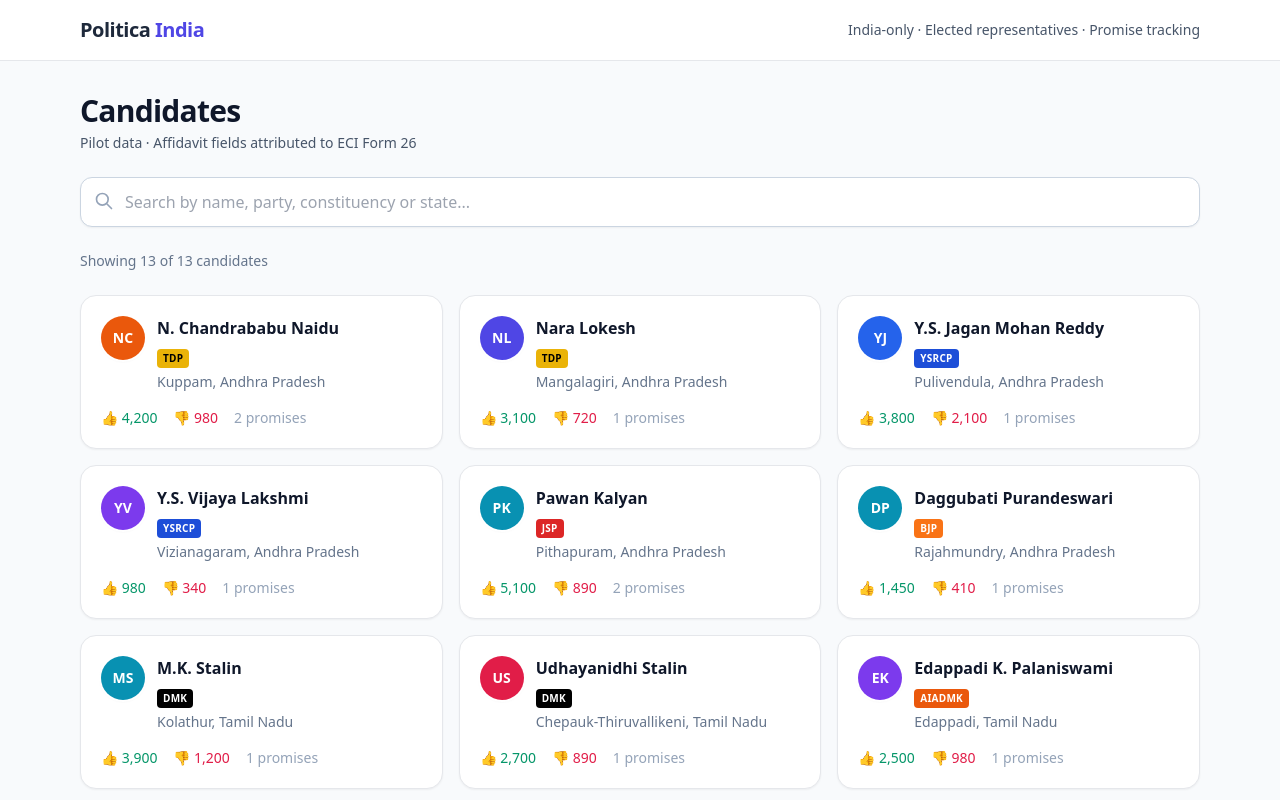
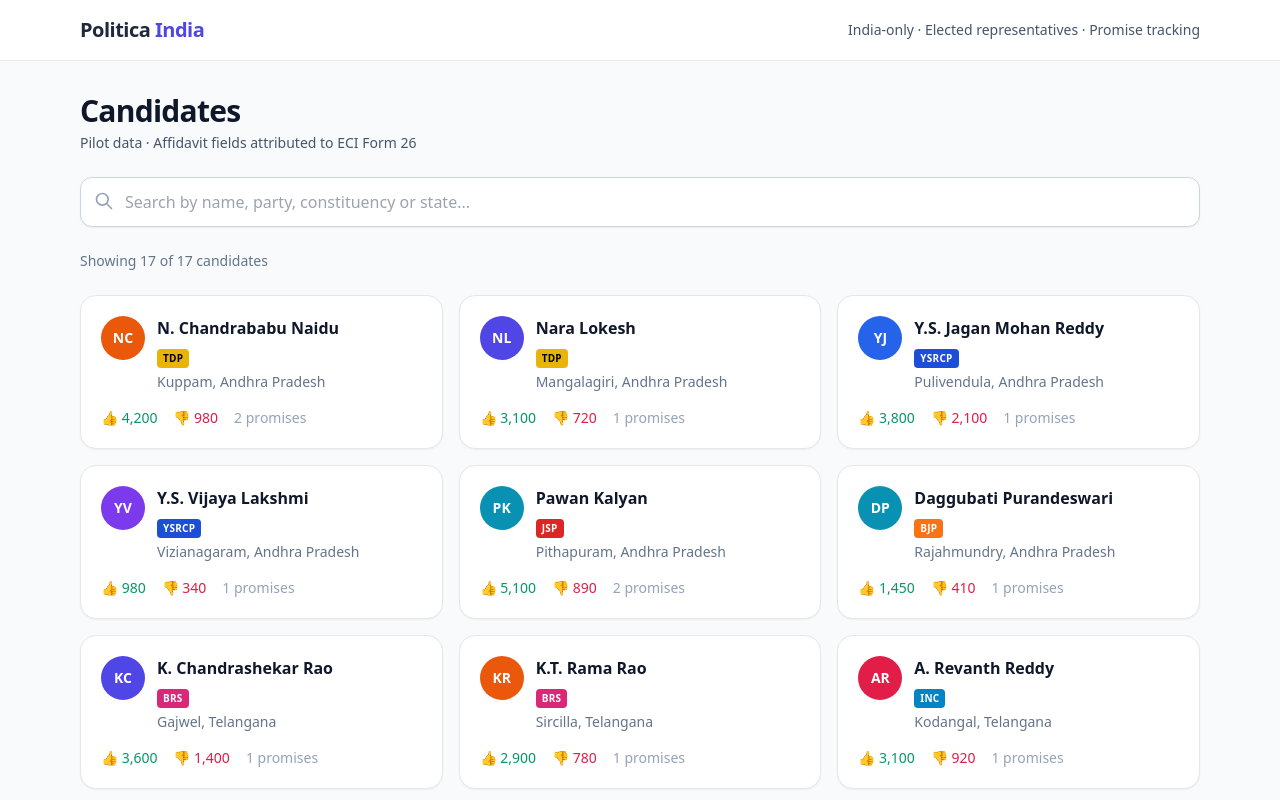
Before and after one commit to Rudhra6467/politica-india, a Next.js app: page /candidates in a window 1280 px wide. Shown: the top 800 px of the page. Built offline with nearby package versions, Linux system fonts and the light colour scheme.

Commit message:
Add Telangana to South India pilot (BRS, INC, BJP) with leader-first ordering

```diff
--- a/src/data/pilot-candidates.ts
+++ b/src/data/pilot-candidates.ts
@@ -1,5 +1,6 @@
 /**
- * Pilot seed data — South India focus (Andhra Pradesh, Tamil Nadu, Karnataka)
+ * Pilot seed data — South India focus
+ * Andhra Pradesh · Tamil Nadu · Karnataka · Telangana
  * Illustrative placeholders for UI/feel testing.
  * Real data will come from ECI Form 26 + attribution.
  *
@@ -47,7 +48,7 @@ export interface PilotCandidate {
   affidavitYear?: string;
   photoUrl?: string;
   lastUpdated?: string;
-  sortOrder?: number; // lower = higher priority (leaders first)
+  sortOrder?: number;
   promises: PilotPromise[];
   likes: number;
   dislikes: number;
@@ -55,7 +56,6 @@ export interface PilotCandidate {
 
 export const pilotCandidates: PilotCandidate[] = [
   // ==================== ANDHRA PRADESH ====================
-  // TDP
   {
     id: "ap-tdp-01",
     name: "N. Chandrababu Naidu",
@@ -77,27 +77,8 @@ export const pilotCandidates: PilotCandidate[] = [
     likes: 4200,
     dislikes: 980,
     promises: [
-      {
-        id: "ap-p-01",
-        title: "Rebuild Amaravati as the capital with renewed focus",
-        sourceNote: "Campaign & public statements",
-        announcedDate: "2024",
-        status: "IN_PROGRESS",
-        evidenceNote: "Multiple public statements and early administrative steps reported.",
-        lastChecked: "2026-08-01",
-        likes: 2100,
-        dislikes: 640,
-      },
-      {
-        id: "ap-p-02",
-        title: "Strengthen irrigation and farmer support systems",
-        sourceNote: "Manifesto themes",
-        announcedDate: "2024",
-        status: "IN_PROGRESS",
-        lastChecked: "2026-07-28",
-        likes: 1850,
-        dislikes: 310,
-      },
+      { id: "ap-p-01", title: "Rebuild Amaravati as the capital with renewed focus", sourceNote: "Campaign & public statements", announcedDate: "2024", status: "IN_PROGRESS", evidenceNote: "Multiple public statements and early administrative steps reported.", lastChecked: "2026-08-01", likes: 2100, dislikes: 640 },
+      { id: "ap-p-02", title: "Strengthen irrigation and farmer support systems", sourceNote: "Manifesto themes", announcedDate: "2024", status: "IN_PROGRESS", lastChecked: "2026-07-28", likes: 1850, dislikes: 310 },
     ],
   },
   {
@@ -121,19 +102,9 @@ export const pilotCandidates: PilotCandidate[] = [
     likes: 3100,
     dislikes: 720,
     promises: [
-      {
-        id: "ap-p-03",
-        title: "Skill development and employment push for youth",
-        sourceNote: "Campaign focus",
-        announcedDate: "2024",
-        status: "IN_PROGRESS",
-        lastChecked: "2026-07-30",
-        likes: 1420,
-        dislikes: 210,
-      },
+      { id: "ap-p-03", title: "Skill development and employment push for youth", sourceNote: "Campaign focus", announcedDate: "2024", status: "IN_PROGRESS", lastChecked: "2026-07-30", likes: 1420, dislikes: 210 },
     ],
   },
-  // YSRCP
   {
     id: "ap-ysrcp-01",
     name: "Y.S. Jagan Mohan Reddy",
@@ -155,16 +126,7 @@ export const pilotCandidates: PilotCandidate[] = [
     likes: 3800,
     dislikes: 2100,
     promises: [
-      {
-        id: "ap-p-04",
-        title: "Continue major welfare schemes with strengthened delivery",
-        sourceNote: "Campaign announcements",
-        announcedDate: "2024",
-        status: "IN_PROGRESS",
-        lastChecked: "2026-08-02",
-        likes: 1950,
-        dislikes: 880,
-      },
+      { id: "ap-p-04", title: "Continue major welfare schemes with strengthened delivery", sourceNote: "Campaign announcements", announcedDate: "2024", status: "IN_PROGRESS", lastChecked: "2026-08-02", likes: 1950, dislikes: 880 },
     ],
   },
   {
@@ -188,19 +150,9 @@ export const pilotCandidates: PilotCandidate[] = [
     likes: 980,
     dislikes: 340,
     promises: [
-      {
-        id: "ap-p-05",
-        title: "Strengthen local health and education infrastructure",
-        sourceNote: "Campaign themes",
-        announcedDate: "2024",
-        status: "NOT_STARTED",
-        lastChecked: "2026-07-20",
-        likes: 420,
-        dislikes: 95,
-      },
+      { id: "ap-p-05", title: "Strengthen local health and education infrastructure", sourceNote: "Campaign themes", announcedDate: "2024", status: "NOT_STARTED", lastChecked: "2026-07-20", likes: 420, dislikes: 95 },
     ],
   },
-  // Jana Sena
   {
     id: "ap-jsp-01",
     name: "Pawan Kalyan",
@@ -222,29 +174,10 @@ export const pilotCandidates: PilotCandidate[] = [
     likes: 5100,
     dislikes: 890,
     promises: [
-      {
-        id: "ap-p-06",
-        title: "Focus on social justice and transparent governance",
-        sourceNote: "Public statements & campaign",
-        announcedDate: "2024",
-        status: "IN_PROGRESS",
-        lastChecked: "2026-08-03",
-        likes: 2400,
-        dislikes: 320,
-      },
-      {
-        id: "ap-p-07",
-        title: "Support for farmers and youth employment",
-        sourceNote: "Campaign themes",
-        announcedDate: "2024",
-        status: "IN_PROGRESS",
-        lastChecked: "2026-07-29",
-        likes: 1980,
-        dislikes: 270,
-      },
+      { id: "ap-p-06", title: "Focus on social justice and transparent governance", sourceNote: "Public statements & campaign", announcedDate: "2024", status: "IN_PROGRESS", lastChecked: "2026-08-03", likes: 2400, dislikes: 320 },
+      { id: "ap-p-07", title: "Support for farmers and youth employment", sourceNote: "Campaign themes", announcedDate: "2024", status: "IN_PROGRESS", lastChecked: "2026-07-29", likes: 1980, dislikes: 270 },
     ],
   },
-  // BJP (AP)
   {
     id: "ap-bjp-01",
     name: "Daggubati Purandeswari",
@@ -266,21 +199,109 @@ export const pilotCandidates: PilotCandidate[] = [
     likes: 1450,
     dislikes: 410,
     promises: [
-      {
-        id: "ap-p-08",
-        title: "Push central schemes implementation in the constituency",
-        sourceNote: "Campaign focus",
-        announcedDate: "2024",
-        status: "IN_PROGRESS",
-        lastChecked: "2026-07-25",
-        likes: 680,
-        dislikes: 140,
-      },
+      { id: "ap-p-08", title: "Push central schemes implementation in the constituency", sourceNote: "Campaign focus", announcedDate: "2024", status: "IN_PROGRESS", lastChecked: "2026-07-25", likes: 680, dislikes: 140 },
+    ],
+  },
+
+  // ==================== TELANGANA ====================
+  {
+    id: "tg-brs-01",
+    name: "K. Chandrashekar Rao",
+    party: "Bharat Rashtra Samithi",
+    partyAbbr: "BRS",
+    constituency: "Gajwel",
+    state: "Telangana",
+    electionType: "Assembly",
+    electionYear: 2023,
+    age: 70,
+    education: "Graduate",
+    profession: "Politician",
+    totalAssets: "₹50+ Crore (illustrative)",
+    criminalCases: 0,
+    affidavitPdfUrl: "https://affidavit.eci.gov.in/",
+    affidavitYear: "2023",
+    lastUpdated: "2026-08-10",
+    sortOrder: 1,
+    likes: 3600,
+    dislikes: 1400,
+    promises: [
+      { id: "tg-p-01", title: "Continue focus on irrigation and farm support legacy schemes", sourceNote: "Party platform", announcedDate: "2023", status: "IN_PROGRESS", lastChecked: "2026-07-28", likes: 1600, dislikes: 480 },
+    ],
+  },
+  {
+    id: "tg-brs-02",
+    name: "K.T. Rama Rao",
+    party: "Bharat Rashtra Samithi",
+    partyAbbr: "BRS",
+    constituency: "Sircilla",
+    state: "Telangana",
+    electionType: "Assembly",
+    electionYear: 2023,
+    age: 47,
+    education: "MBA",
+    profession: "Politician",
+    totalAssets: "₹25+ Crore (illustrative)",
+    criminalCases: 0,
+    affidavitPdfUrl: "https://affidavit.eci.gov.in/",
+    affidavitYear: "2023",
+    lastUpdated: "2026-08-09",
+    sortOrder: 2,
+    likes: 2900,
+    dislikes: 780,
+    promises: [
+      { id: "tg-p-02", title: "Urban development and IT/industry growth focus", sourceNote: "Public positions", announcedDate: "2023–2024", status: "IN_PROGRESS", lastChecked: "2026-07-30", likes: 1250, dislikes: 290 },
+    ],
+  },
+  {
+    id: "tg-inc-01",
+    name: "A. Revanth Reddy",
+    party: "Indian National Congress",
+    partyAbbr: "INC",
+    constituency: "Kodangal",
+    state: "Telangana",
+    electionType: "Assembly",
+    electionYear: 2023,
+    age: 55,
+    education: "Graduate",
+    profession: "Politician",
+    totalAssets: "₹20+ Crore (illustrative)",
+    criminalCases: 0,
+    affidavitPdfUrl: "https://affidavit.eci.gov.in/",
+    affidavitYear: "2023",
+    lastUpdated: "2026-08-11",
+    sortOrder: 1,
+    likes: 3100,
+    dislikes: 920,
+    promises: [
+      { id: "tg-p-03", title: "Implement six guarantees and welfare delivery", sourceNote: "Government agenda", announcedDate: "2023–2024", status: "IN_PROGRESS", lastChecked: "2026-08-02", likes: 1550, dislikes: 410 },
+    ],
+  },
+  {
+    id: "tg-bjp-01",
+    name: "Bandi Sanjay Kumar",
+    party: "Bharatiya Janata Party",
+    partyAbbr: "BJP",
+    constituency: "Karimnagar",
+    state: "Telangana",
+    electionType: "Lok Sabha",
+    electionYear: 2024,
+    age: 53,
+    education: "Graduate",
+    profession: "Politician",
+    totalAssets: "₹10+ Crore (illustrative)",
+    criminalCases: 0,
+    affidavitPdfUrl: "https://affidavit.eci.gov.in/",
+    affidavitYear: "2024",
+    lastUpdated: "2026-08-07",
+    sortOrder: 2,
+    likes: 1750,
+    dislikes: 560,
+    promises: [
+      { id: "tg-p-04", title: "Strengthen central scheme reach and local development", sourceNote: "Campaign themes", announcedDate: "2024", status: "IN_PROGRESS", lastChecked: "2026-07-25", likes: 720, dislikes: 180 },
     ],
   },
 
   // ==================== TAMIL NADU ====================
-  // DMK
   {
     id: "tn-dmk-01",
     name: "M.K. Stalin",
@@ -302,16 +323,7 @@ export const pilotCandidates: PilotCandidate[] = [
     likes: 3900,
     dislikes: 1200,
     promises: [
-      {
-        id: "tn-p-01",
-        title: "Strengthen social welfare and education schemes",
-        sourceNote: "Government & party agenda",
-        announcedDate: "2021–2024",
-        status: "IN_PROGRESS",
-        lastChecked: "2026-08-01",
-        likes: 1800,
-        dislikes: 420,
-      },
+      { id: "tn-p-01", title: "Strengthen social welfare and education schemes", sourceNote: "Government & party agenda", announcedDate: "2021–2024", status: "IN_PROGRESS", lastChecked: "2026-08-01", likes: 1800, dislikes: 420 },
     ],
   },
   {
@@ -335,19 +347,9 @@ export const pilotCandidates: PilotCandidate[] = [
     likes: 2700,
     dislikes: 890,
     promises: [
-      {
-        id: "tn-p-02",
-        title: "Youth and sports development initiatives",
-        sourceNote: "Public statements",
-        announcedDate: "2023–2024",
-        status: "IN_PROGRESS",
-        lastChecked: "2026-07-28",
-        likes: 1100,
-        dislikes: 260,
-      },
+      { id: "tn-p-02", title: "Youth and sports development initiatives", sourceNote: "Public statements", announcedDate: "2023–2024", status: "IN_PROGRESS", lastChecked: "2026-07-28", likes: 1100, dislikes: 260 },
     ],
   },
-  // AIADMK
   {
     id: "tn-aiadmk-01",
     name: "Edappadi K. Palaniswami",
@@ -369,19 +371,9 @@ export const pilotCandidates: PilotCandidate[] = [
     likes: 2500,
     dislikes: 980,
     promises: [
-      {
-        id: "tn-p-03",
-        title: "Focus on agriculture and rural development",
-        sourceNote: "Party platform",
-        announcedDate: "2021–2024",
-        status: "IN_PROGRESS",
-        lastChecked: "2026-07-26",
-        likes: 980,
-        dislikes: 310,
-      },
+      { id: "tn-p-03", title: "Focus on agriculture and rural development", sourceNote: "Party platform", announcedDate: "2021–2024", status: "IN_PROGRESS", lastChecked: "2026-07-26", likes: 980, dislikes: 310 },
     ],
   },
-  // BJP TN
   {
     id: "tn-bjp-01",
     name: "K. Annamalai",
@@ -403,21 +395,11 @@ export const pilotCandidates: PilotCandidate[] = [
     likes: 3200,
     dislikes: 1100,
     promises: [
-      {
-        id: "tn-p-04",
-        title: "Anti-corruption and governance reform focus",
-        sourceNote: "Public campaign themes",
-        announcedDate: "2021–2024",
-        status: "IN_PROGRESS",
-        lastChecked: "2026-07-30",
-        likes: 1600,
-        dislikes: 480,
-      },
+      { id: "tn-p-04", title: "Anti-corruption and governance reform focus", sourceNote: "Public campaign themes", announcedDate: "2021–2024", status: "IN_PROGRESS", lastChecked: "2026-07-30", likes: 1600, dislikes: 480 },
     ],
   },
 
   // ==================== KARNATAKA ====================
-  // BJP
   {
     id: "ka-bjp-01",
     name: "B.S. Yediyurappa",
@@ -439,19 +421,9 @@ export const pilotCandidates: PilotCandidate[] = [
     likes: 2100,
     dislikes: 760,
     promises: [
-      {
-        id: "ka-p-01",
-        title: "Support for farmers and rural infrastructure",
-        sourceNote: "Long-standing political positions",
-        announcedDate: "2023",
-        status: "IN_PROGRESS",
-        lastChecked: "2026-07-22",
-        likes: 890,
-        dislikes: 210,
-      },
+      { id: "ka-p-01", title: "Support for farmers and rural infrastructure", sourceNote: "Long-standing political positions", announcedDate: "2023", status: "IN_PROGRESS", lastChecked: "2026-07-22", likes: 890, dislikes: 210 },
     ],
   },
-  // INC
   {
     id: "ka-inc-01",
     name: "Siddaramaiah",
@@ -473,19 +445,9 @@ export const pilotCandidates: PilotCandidate[] = [
     likes: 3400,
     dislikes: 980,
     promises: [
-      {
-        id: "ka-p-02",
-        title: "Guarantee schemes implementation and welfare delivery",
-        sourceNote: "Government agenda",
-        announcedDate: "2023–2024",
-        status: "IN_PROGRESS",
-        lastChecked: "2026-08-02",
-        likes: 1700,
-        dislikes: 390,
-      },
+      { id: "ka-p-02", title: "Guarantee schemes implementation and welfare delivery", sourceNote: "Government agenda", announcedDate: "2023–2024", status: "IN_PROGRESS", lastChecked: "2026-08-02", likes: 1700, dislikes: 390 },
     ],
   },
-  // JD(S)
   {
     id: "ka-jds-01",
     name: "H.D. Kumaraswamy",
@@ -507,16 +469,7 @@ export const pilotCandidates: PilotCandidate[] = [
     likes: 1800,
     dislikes: 620,
     promises: [
-      {
-        id: "ka-p-03",
-        title: "Focus on agriculture and regional development",
-        sourceNote: "Party platform",
-        announcedDate: "2023",
-        status: "IN_PROGRESS",
-        lastChecked: "2026-07-19",
-        likes: 760,
-        dislikes: 180,
-      },
+      { id: "ka-p-03", title: "Focus on agriculture and regional development", sourceNote: "Party platform", announcedDate: "2023", status: "IN_PROGRESS", lastChecked: "2026-07-19", likes: 760, dislikes: 180 },
     ],
   },
 ];
```
